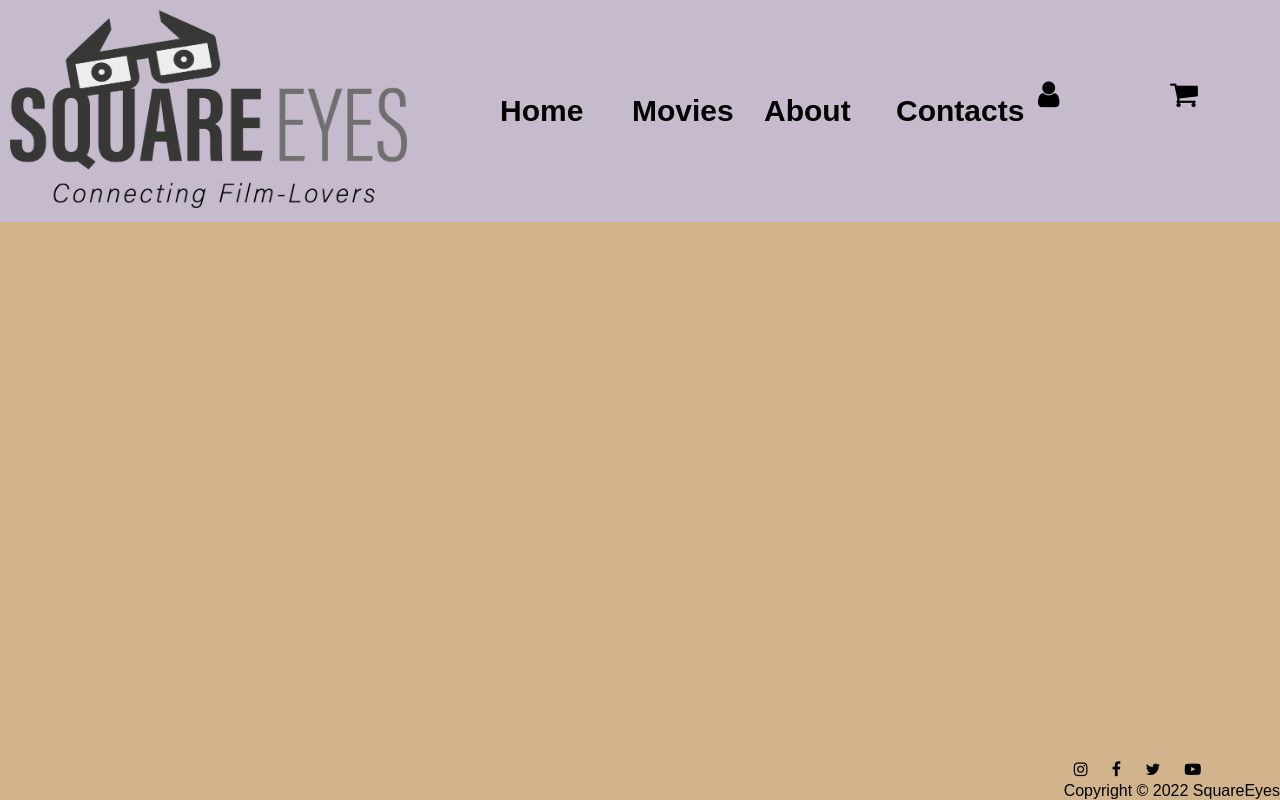
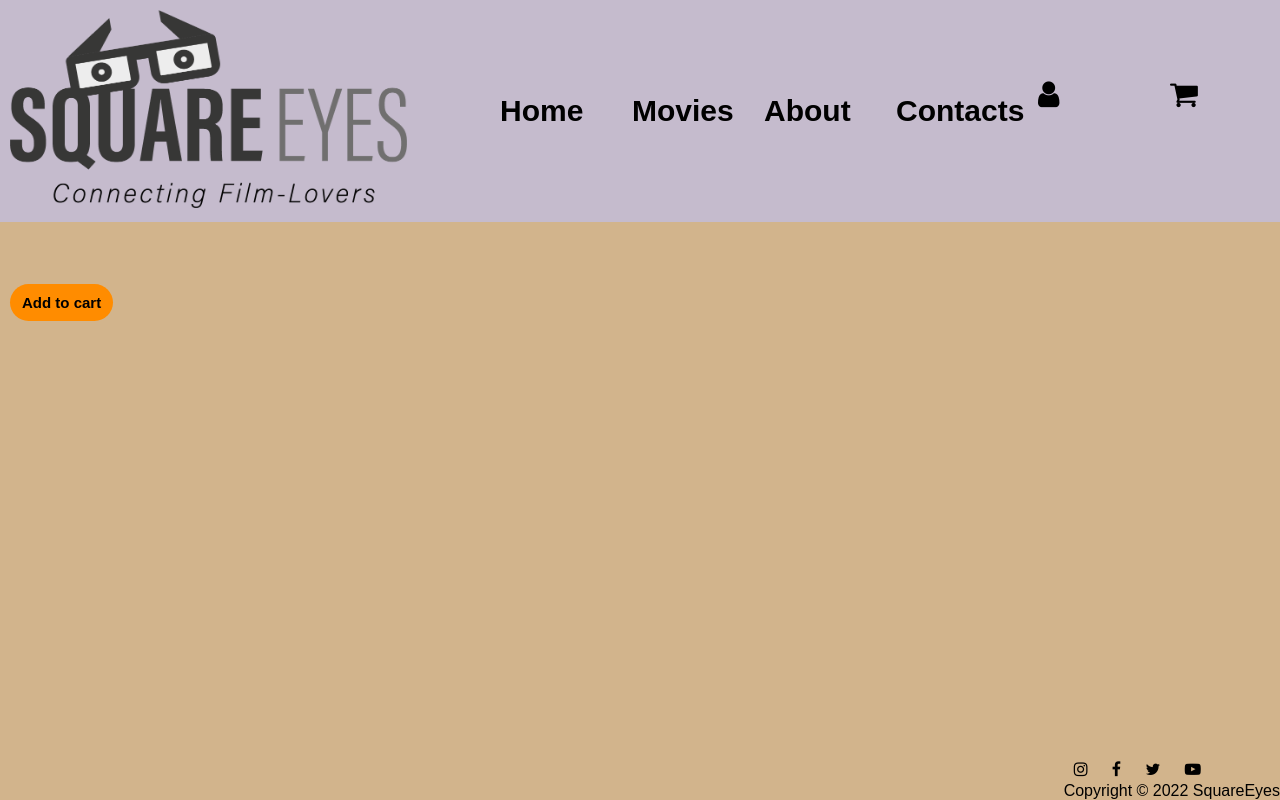
Before and after one commit to EF-Pami/HTML---CSS-CA, a plain HTML site: page productdetails.html in a window 1280 px wide. Drawn offline with Linux system fonts and the light colour scheme; no server answers.

Commit message:
Update productdetails.html

```diff
--- a/productdetails.html
+++ b/productdetails.html
@@ -45,7 +45,9 @@
             <div class="loader"></div>
             <div id="details">
 
-
+                <div class="hb">
+                    <a href="Checkout.html" class="button">Add to cart</a>
+                </div>
 
                 </section>
             </div>
```
